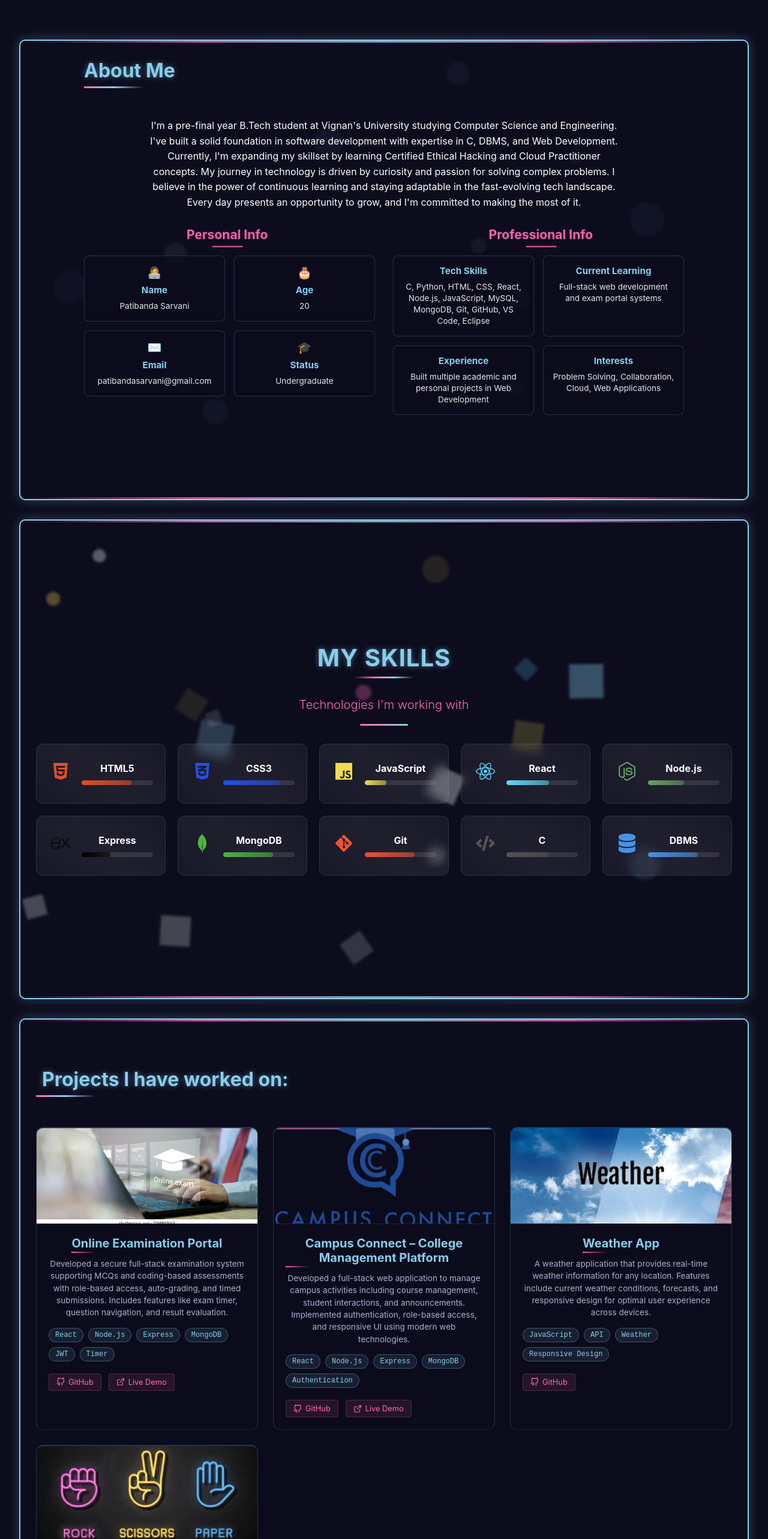
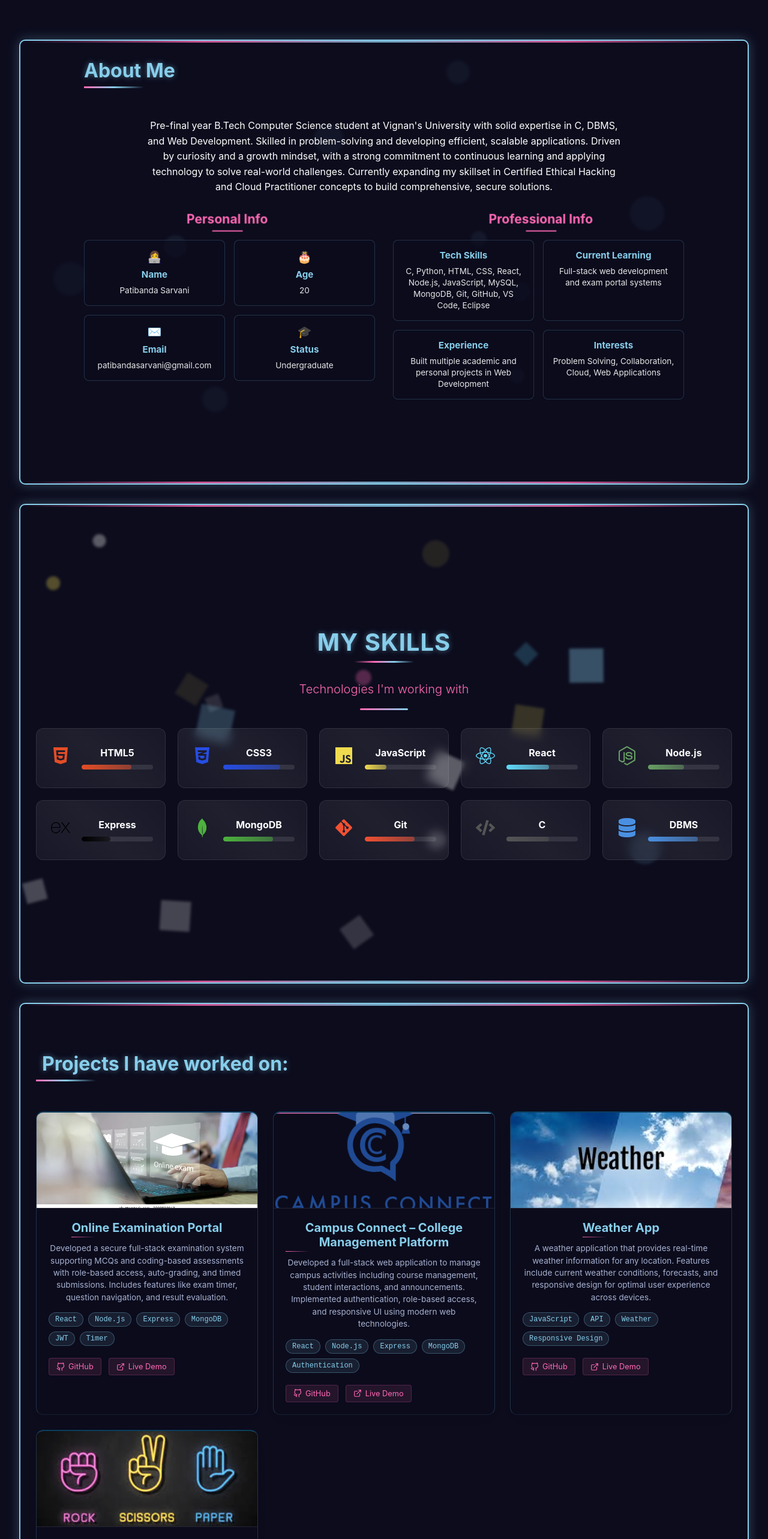
Before and after one commit to patibandasarvani/online-exam-portal, a React (Create React App) app in the folder Downloads/projects/Portfolio-main/Portfolio-main/: page / in a window 1280 px wide. Shown: the part 921-3487 px from the top of the page at 60% size. Built offline with nearby package versions, Linux system fonts and the light colour scheme.

Commit message:
Update About section and add live demo links to all projects

```diff
--- a/Downloads/projects/Portfolio-main/Portfolio-main/src/components/About.js
+++ b/Downloads/projects/Portfolio-main/Portfolio-main/src/components/About.js
@@ -28,7 +28,7 @@ function About() {
         <div className="about-content">
           <div className="about-text">
             <p>
-              I'm a pre-final year B.Tech student at Vignan's University studying Computer Science and Engineering. I've built a solid foundation in software development with expertise in C, DBMS, and Web Development. Currently, I'm expanding my skillset by learning Certified Ethical Hacking and Cloud Practitioner concepts. My journey in technology is driven by curiosity and passion for solving complex problems. I believe in the power of continuous learning and staying adaptable in the fast-evolving tech landscape. Every day presents an opportunity to grow, and I'm committed to making the most of it.
+            Pre-final year B.Tech Computer Science student at Vignan's University with solid expertise in C, DBMS, and Web Development. Skilled in problem-solving and developing efficient, scalable applications. Driven by curiosity and a growth mindset, with a strong commitment to continuous learning and applying technology to solve real-world challenges. Currently expanding my skillset in Certified Ethical Hacking and Cloud Practitioner concepts to build comprehensive, secure solutions.
             </p>
           </div>
 
--- a/Downloads/projects/Portfolio-main/Portfolio-main/src/components/Certificates.js
+++ b/Downloads/projects/Portfolio-main/Portfolio-main/src/components/Certificates.js
@@ -76,7 +76,7 @@ function Certificates() {
       {
         id: 8,
         name: 'Core Java',
-        issuer: 'International Institute',
+        issuer: 'Infosysspringboot',
 
         image: javaInfoCert,
         description: 'Certified in Core Java programming'
@@ -94,7 +94,7 @@ function Certificates() {
       {
         id: 1,
         name: 'Communication Skills',
-        issuer: 'Training Institute',
+        issuer: 'Vignan Institute',
         date: '2025',
         image: nonTechCert1,
         description: 'Completed professional communication skills certification'
@@ -102,7 +102,7 @@ function Certificates() {
       {
         id: 2,
         name: 'Leadership Development',
-        issuer: 'Professional Academy',
+        issuer: 'vignaninstitue',
         date: '2025',
         image: nonTechCert2,
         description: 'Certified in leadership and team management skills'
--- a/Downloads/projects/Portfolio-main/Portfolio-main/src/components/Projects.js
+++ b/Downloads/projects/Portfolio-main/Portfolio-main/src/components/Projects.js
@@ -28,6 +28,7 @@ const projects = [
     description: 'A weather application that provides real-time weather information for any location. Features include current weather conditions, forecasts, and responsive design for optimal user experience across devices.',
     tags: ['JavaScript', 'API', 'Weather', 'Responsive Design'],
     github: 'https://github.com/patibandasarvani/weather--app',
+    live: 'https://patibandasarvani.github.io/weather--app/',
     image: rpsGameImg
   },
   {
@@ -35,6 +36,7 @@ const projects = [
     description: 'An interactive Rock-Paper-Scissors game with engaging UI and smooth animations. Demonstrates game logic implementation and user interaction handling in web development.',
     tags: ['JavaScript', 'HTML', 'CSS', 'Game Development', 'Interactive'],
     github: 'https://github.com/patibandasarvani/rock-paper-scissor',
+    live: 'https://patibandasarvani.github.io/rock-paper-scissor/',
     image: weatherAppImg
   },
   ];
```
